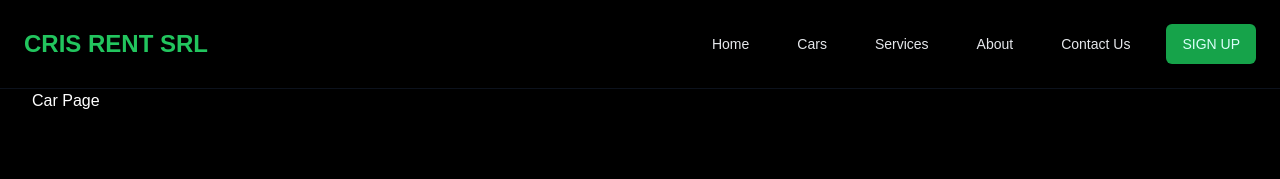
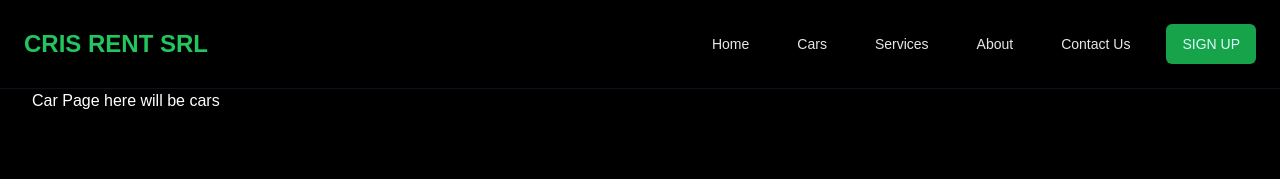
Before and after one commit to pixprocoder/rent_scooter, a Next.js app: page /car in a window 1280 px wide. Shown: the top 179 px of the page. Built offline with nearby package versions, Linux system fonts and the light colour scheme; no server answers.

Commit message:
Update page.tsx

```diff
--- a/src/app/car/page.tsx
+++ b/src/app/car/page.tsx
@@ -3,7 +3,9 @@
 const CarPage = () => {
   return (
     <div className="container mx-auto min-h-screen ">
-      <h1 className="text-white">Car Page</h1>
+      <h1 className="text-white">Car Page
+      here will be cars
+      </h1>
     </div>
   );
 };
```
